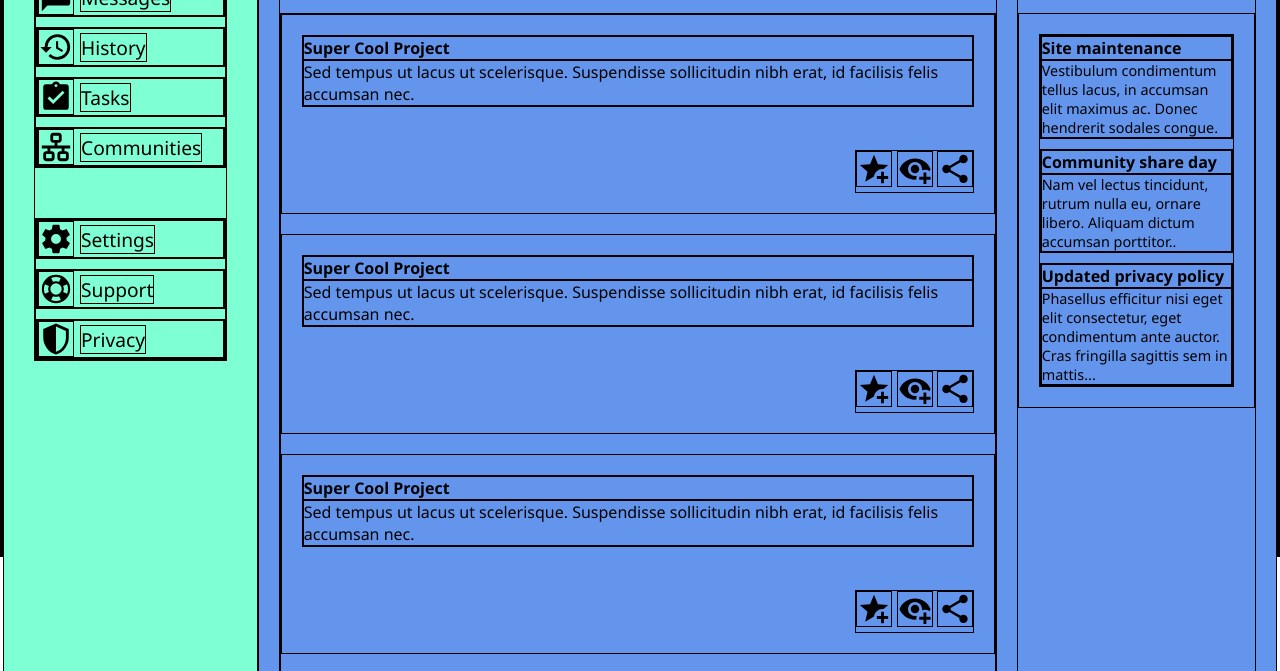
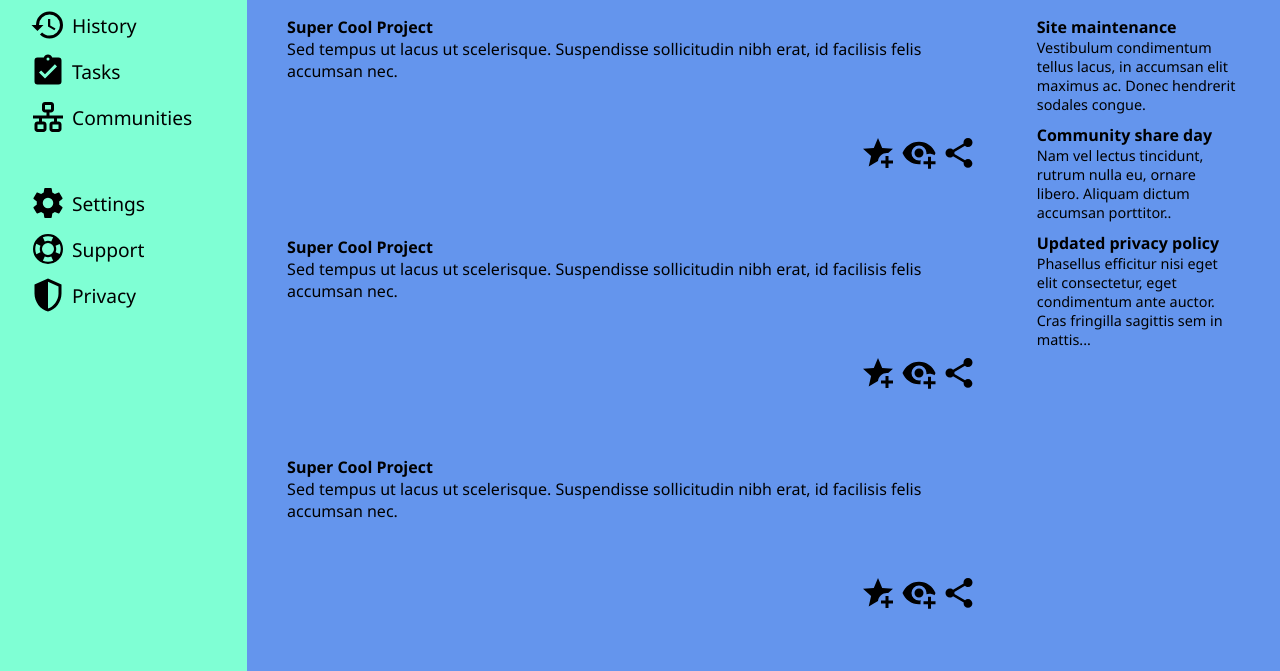
Before and after one commit to vlasdv/dashboard, a plain HTML site: page index.html in a window 1280 px wide. Shown: the part 247-918 px from the top of the page. Drawn offline with Linux system fonts and the light colour scheme.

Commit message:
Adjust size of the sidebar

```diff
--- a/static/styles.css
+++ b/static/styles.css
@@ -1,7 +1,7 @@
 * {
   margin: 0;
   padding: 0;
-  border: 1px solid black;
+  /* border: 1px solid black; */
   box-sizing: border-box;
 }
 
@@ -14,7 +14,7 @@ div.container {
   height: 100svh;
 
   display: grid;
-  grid-template-columns: minmax(25ch, 1fr) 4fr;
+  grid-template-columns: minmax(27ch, 1fr) 5fr;
   grid-template-rows: 1fr 4fr;
 }
 
```
